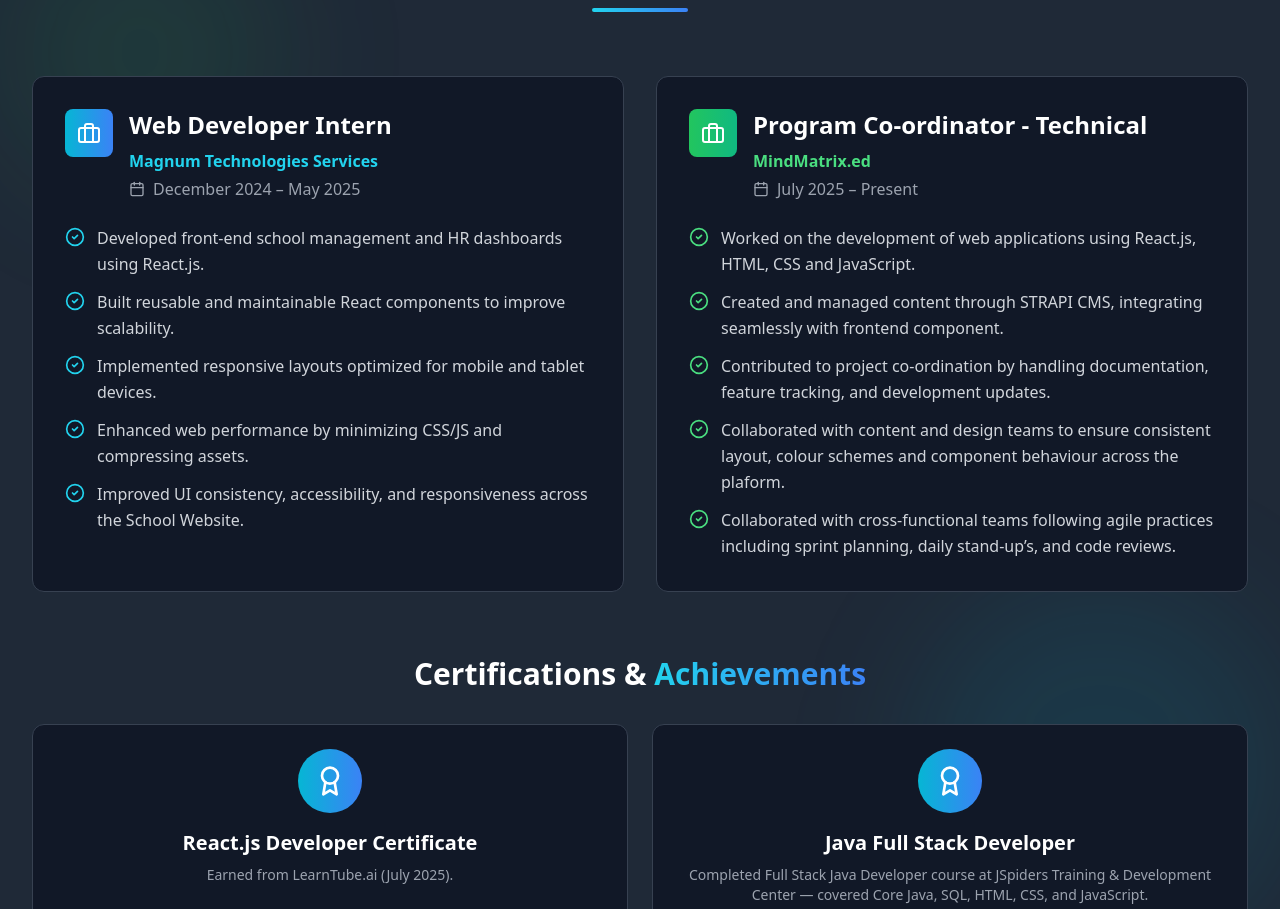
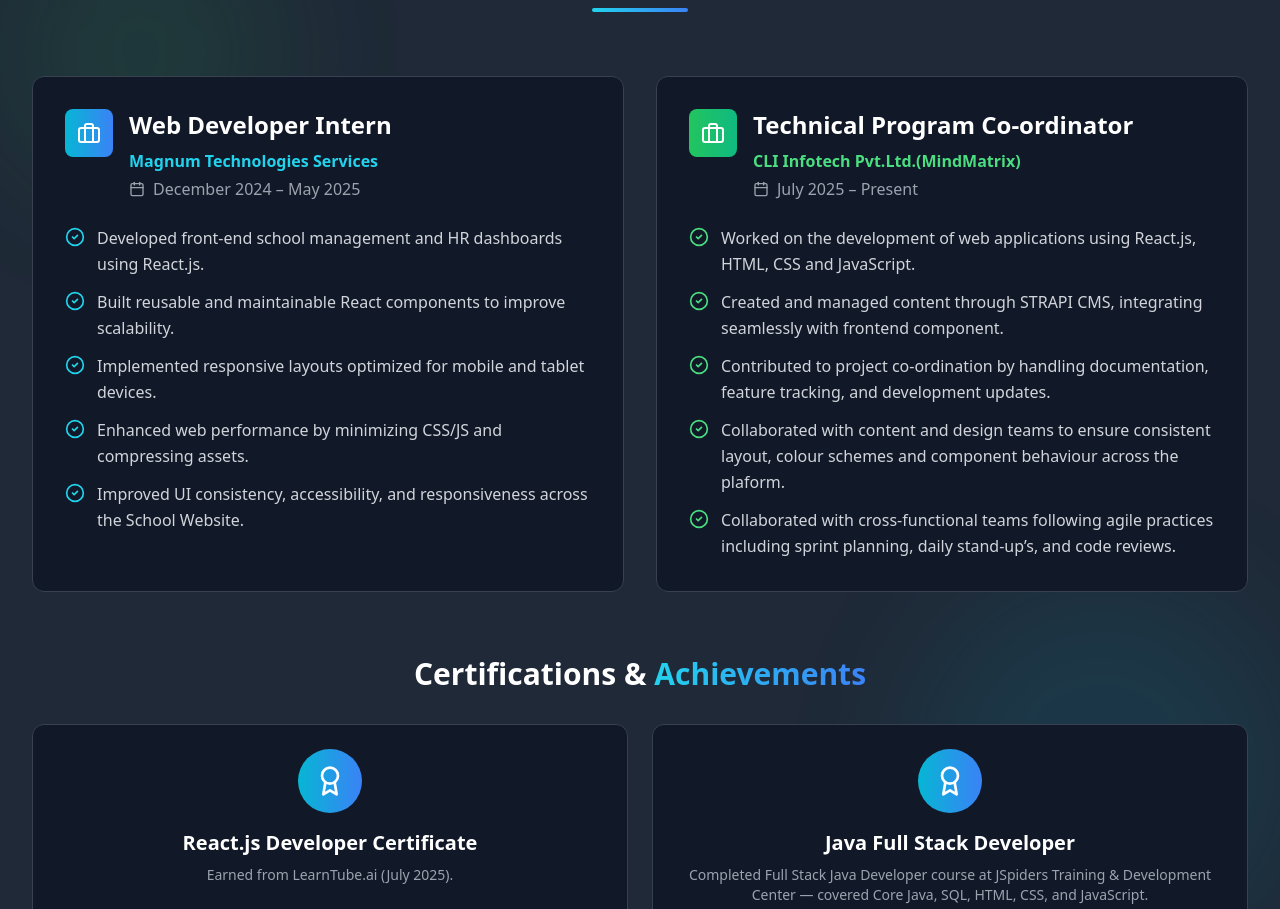
Before and after one commit to AdityaDesh1/Aditya_new_protfolio, a React (Vite) app: page / in a window 1280 px wide. Shown: the part 3760-4669 px from the top of the page. Built offline with nearby package versions, Linux system fonts and the light colour scheme.

Commit message:
--Updated the Experince Section

```diff
--- a/src/components/Experience.tsx
+++ b/src/components/Experience.tsx
@@ -98,8 +98,8 @@ const Experience = () => {
                 <Briefcase className="w-6 h-6 text-white" />
               </div>
               <div>
-                <h3 className="text-2xl font-bold text-white mb-2">Program Co-ordinator - Technical</h3>
-                <p className="text-green-400 font-semibold mb-1">MindMatrix.ed</p>
+                <h3 className="text-2xl font-bold text-white mb-2">Technical Program Co-ordinator</h3>
+                <p className="text-green-400 font-semibold mb-1">CLI Infotech Pvt.Ltd.(MindMatrix)</p>
                 <div className="flex items-center gap-2 text-gray-400">
                   <Calendar className="w-4 h-4" />
                   <span>July 2025 – Present</span>
```
